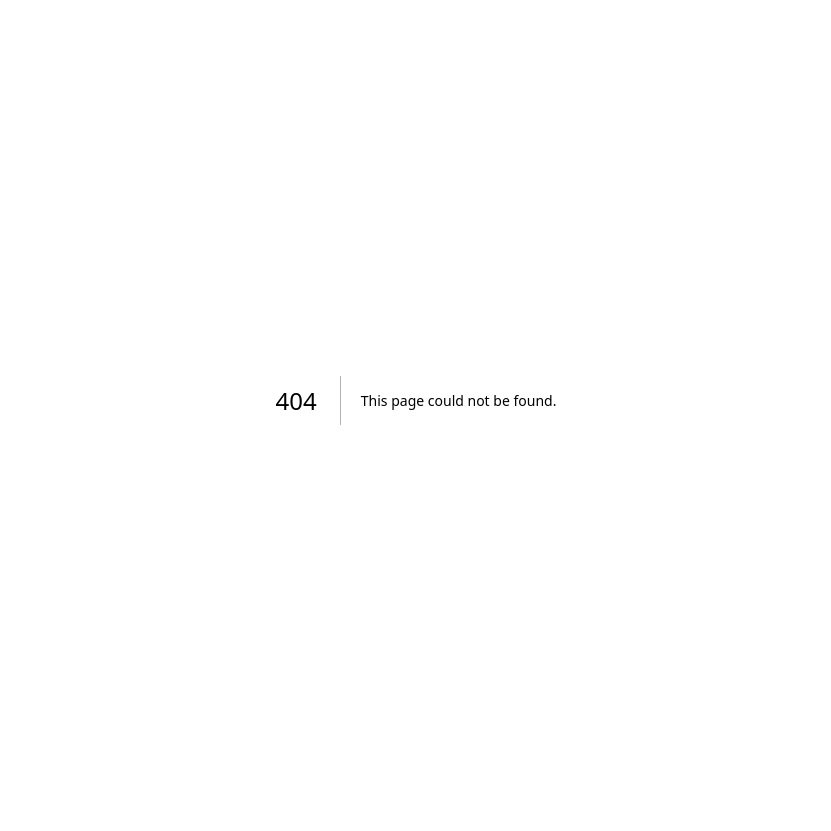
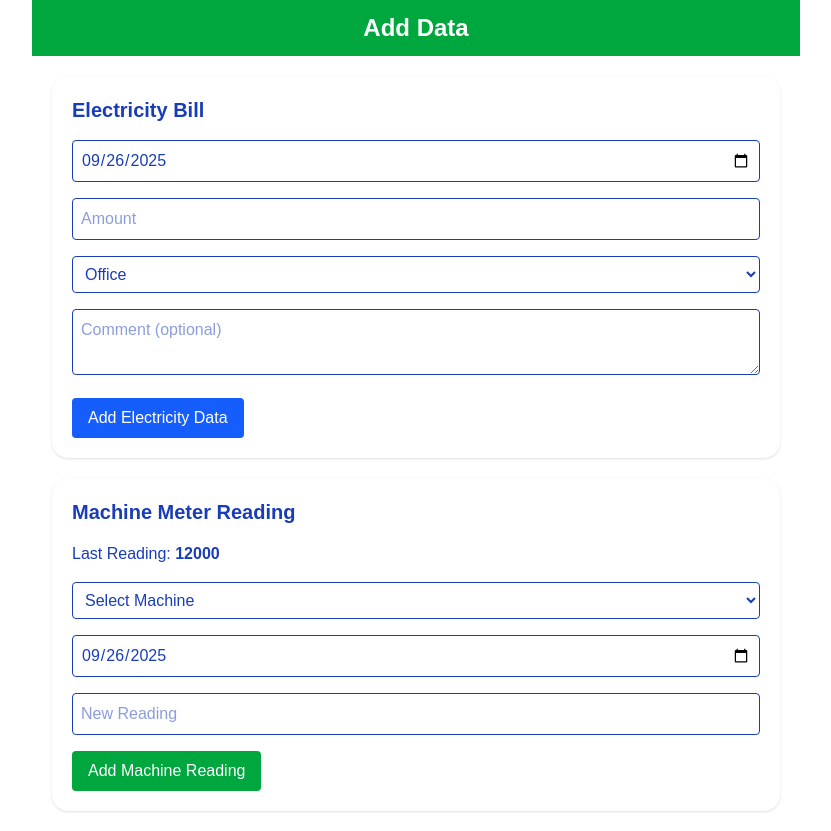
Before and after one commit to almamun0101/FactoryBill, a Next.js app: page /appdata in a window 1280 px wide. Before the commit this address had no page. Shown: the whole page, without its empty margins (224-1055 px from the left). Before the commit the page ends 800 px from the top, so only its background shows below. Built offline with nearby package versions, Linux system fonts and the light colour scheme.

Commit message:
data added

```diff
--- /dev/null
+++ b/src/app/appdata/page.jsx
@@ -0,0 +1,12 @@
+import React from 'react'
+import AddDataPage from '../component/AddData'
+
+const page = () => {
+  return (
+    <div>
+        <AddDataPage/>
+    </div>
+  )
+}
+
+export default page
--- /dev/null
+++ b/src/app/component/AddData.jsx
@@ -0,0 +1,133 @@
+"use client";
+import React, { useState } from "react";
+
+export default function AddDataPage() {
+  const today = new Date().toISOString().split("T")[0];
+
+  const [ebill, setEbill] = useState({
+    date: today,
+    amount: "",
+    location: "office",
+    comment: "",
+  });
+
+  const [machine, setMachine] = useState({
+    name: "",
+    date: today,
+    reading: "",
+  });
+
+  const lastMachineReading = 12000;
+
+  const handleEbillSubmit = (e) => {
+    e.preventDefault();
+    console.log("Electricity:", ebill);
+  };
+
+  const handleMachineSubmit = (e) => {
+    e.preventDefault();
+    console.log("Machine:", machine);
+  };
+
+  return (
+    <div className="max-w-3xl mx-auto  space-y-5 text-blue-800">
+      <h1 className="text-2xl font-bold text-white w-full bg-green-600 text-center p-3">
+        Add Data
+      </h1>
+
+      {/* Electricity Bill */}
+      <form
+        onSubmit={handleEbillSubmit}
+        className="bg-white p-5 rounded-2xl shadow space-y-4 m-5"
+      >
+        <h2 className="text-xl font-semibold">Electricity Bill</h2>
+
+        <input
+          type="date"
+          value={ebill.date}
+          onChange={(e) => setEbill({ ...ebill, date: e.target.value })}
+          className="w-full border p-2 rounded text-blue-800"
+          required
+        />
+
+        <input
+          type="number"
+          placeholder="Amount"
+          value={ebill.amount}
+          onChange={(e) => setEbill({ ...ebill, amount: e.target.value })}
+          className="w-full border p-2 rounded text-blue-800"
+          required
+        />
+
+        <select
+          value={ebill.location}
+          onChange={(e) => setEbill({ ...ebill, location: e.target.value })}
+          className="w-full border p-2 rounded text-blue-800"
+        >
+          <option value="office">Office</option>
+          <option value="local">Local</option>
+        </select>
+
+        <textarea
+          placeholder="Comment (optional)"
+          value={ebill.comment}
+          onChange={(e) => setEbill({ ...ebill, comment: e.target.value })}
+          className="w-full border p-2 rounded text-blue-800"
+        />
+
+        <button
+          type="submit"
+          className="bg-blue-600 text-white px-4 py-2 rounded hover:bg-blue-700"
+        >
+          Add Electricity Data
+        </button>
+      </form>
+
+      {/* Machine Meter Reading */}
+      <form
+        onSubmit={handleMachineSubmit}
+        className="bg-white p-5 rounded-2xl shadow space-y-4 m-5"
+      >
+        <h2 className="text-xl font-semibold">Machine Meter Reading</h2>
+        <p>
+          Last Reading: <strong>{lastMachineReading}</strong>
+        </p>
+
+        <select
+          value={machine.name}
+          onChange={(e) => setMachine({ ...machine, name: e.target.value })}
+          className="w-full border p-2 rounded text-blue-800"
+          required
+        >
+          <option value="">Select Machine</option>
+          <option value="Machine A">Machine A</option>
+          <option value="Machine B">Machine B</option>
+        </select>
+
+        <input
+          type="date"
+          value={machine.date}
+          onChange={(e) => setMachine({ ...machine, date: e.target.value })}
+          className="w-full border p-2 rounded text-blue-800"
+          required
+        />
+
+        <input
+          type="number"
+          placeholder="New Reading"
+          value={machine.reading}
+          onChange={(e) => setMachine({ ...machine, reading: e.target.value })}
+          className="w-full border p-2 rounded text-blue-800"
+          required
+        />
+
+        <button
+          type="submit"
+          className="bg-green-600 text-white px-4 py-2 rounded hover:bg-green-700"
+        >
+          Add Machine Reading
+        </button>
+      </form>
+    </div>
+  );
+}
--- a/src/app/component/Electricity.jsx
+++ b/src/app/component/Electricity.jsx
@@ -1,25 +1,45 @@
 import React from "react";
 
 const Electricity = () => {
+    let percentageDecrease = 10;
+  const data = [
+    { date: "01 / 10 / 2025", amount: "50000", place: "Office" },
+    { date: "01 / 10 / 2025", amount: "50000", place: "Local" },
+  ];
   return (
-    <div className="flex justify-between items-center gap-5 p-2 ">
-      <div className="bg-white w-full text-black p-5 py-10 text-left rounded-2xl ">
-        <h2 className="text-lg font-bold text-center pb-5 ">
-          Electricity Month : 50000{" "}
+    <div className="flex justify-center items-center px-4">
+      <div className="w-full max-w-2xl bg-white text-black rounded-2xl shadow-md p-6">
+        {/* Header */}
+        <h2 className="text-2xl font-bold text-center pb-6 ">
+          Electricity Month : <span className="text-green-600">50,000</span>
         </h2>
-        <div className="flex gap-10">
-          <h3 className=""> Date</h3>
-          <h3 className=""> Amount </h3>
+
+        {/* Table */}
+        <div className="mt-2">
+          <div className="grid grid-cols-4 text-center font-semibold text-gray-700 border-b border-gray-300 pb-2">
+            <span>Date</span>
+            <span>Amount</span>
+            <span>Place</span>
+            <span>Money</span>
+          </div>
+
+          {data.map((item, index) => {
+          let newValue = item.amount * (1 - (percentageDecrease / 100));
+
+          return(
+            <div
+              key={index}
+              className="grid grid-cols-4 text-center py-1 border-b last:border-none border-gray-200 hover:bg-gray-50 transition"
+            >
+              <span>{item.date}</span>
+              <span className="text-green-600 font-medium">{item.amount}</span>
+              <span>{item.place}</span>
+              <span>
+                {item.place === "Office" ? item.amount : newValue}
+              </span>
+            </div>
+          )})}
         </div>
-        <div className="flex gap-10">
-          <h3 className=""> 01 / 10 / 2025</h3>
-          <h3 className=""> 50,000</h3>
-        </div>
-        <div className="flex gap-10">
-          <h3 className=""> 01 / 10 / 2025</h3>
-          <h3 className=""> 50,000</h3>
-        </div>
-
       </div>
     </div>
   );
--- /dev/null
+++ b/src/app/component/FloatingAddButton.jsx
@@ -0,0 +1,18 @@
+"use client";
+import React from "react";
+import { useRouter } from "next/navigation";   // ✅ Next.js App Router
+import { Plus } from "lucide-react";
+
+export default function FloatingAddButton() {
+  const router = useRouter();
+
+  return (
+    <button
+      onClick={() => router.push("/adddata")}
+      className="fixed bottom-6 right-6 bg-blue-600 hover:bg-blue-700
+                 text-white p-4 rounded-full shadow-xl transition"
+    >
+      <Plus size={28} />
+    </button>
+  );
+}
--- a/src/app/component/Home.jsx
+++ b/src/app/component/Home.jsx
@@ -2,6 +2,7 @@ import React from 'react'
 import Navbar from './Navbar'
 import Machines from './Machines'
 import Electricity from './Electricity'
+import FloatingAddButton from './FloatingAddButton'
 
 const Home = () => {
   return (
@@ -9,6 +10,7 @@ const Home = () => {
         <Navbar/>
         <Machines/>
         <Electricity/>
+        <FloatingAddButton/>
     </div>
   )
 }
--- a/src/app/component/Machines.jsx
+++ b/src/app/component/Machines.jsx
@@ -1,20 +1,29 @@
 import React from "react";
 
 const Machines = () => {
+  const machines = [
+    { size: "8 Ounces", meter: "10,000", electricity: "10,000" },
+    { size: "5 Ounces", meter: "10,000", electricity: "10,000" },
+  ];
+
   return (
-    <div className="flex justify-between items-center gap-5 p-5 ">
-      <div className="bg-white w-full text-black p-5 py-10 text-center rounded-2xl ">
-        <h2 className="text-lg font-bold  ">8 Ounces </h2>
-        <h3 className=""> Metter : 10000</h3>
-        <h3 className=""> Electricity : 10000</h3>
+    <div className="p-5">
+      <div className="grid grid-cols-2 sm:grid-cols-2 gap-3">
+        {machines.map((m, i) => (
+          <div
+            key={i}
+            className="bg-white text-black rounded-2xl shadow-md p-6 flex flex-col items-center text-center transition hover:shadow-lg"
+          >
+            <h2 className="text-xl font-bold text-gray-800 mb-4">{m.size}</h2>
+            <h3 className="text-gray-600 mb-2">
+              <span className="font-semibold text-gray-700">Meter:</span> {m.meter}
+            </h3>
+            <h3 className="text-gray-600">
+              <span className="font-semibold text-gray-700">Electricity:</span> {m.electricity}
+            </h3>
+          </div>
+        ))}
       </div>
-      <div className="bg-white w-full text-black p-5 py-10 text-center rounded-2xl ">
-        <h2 className="text-lg font-bold  ">5 Ounces </h2>
-        <h3 className=""> Metter : 10000</h3>
-        <h3 className=""> Electricity : 10000</h3>
-      </div>
-
-
     </div>
   );
 };
--- a/src/app/page.jsx
+++ b/src/app/page.jsx
@@ -1,11 +1,8 @@
 import React from 'react'
-import Home from './component/Home'
 
 const page = () => {
   return (
-    <>
-    <Home/>
-    </>
+    <div>page</div>
   )
 }
 
```
Also changed, not shown: package.json (+5 -4 lines), 1 other file (tests, documents, lock files or other folders).
